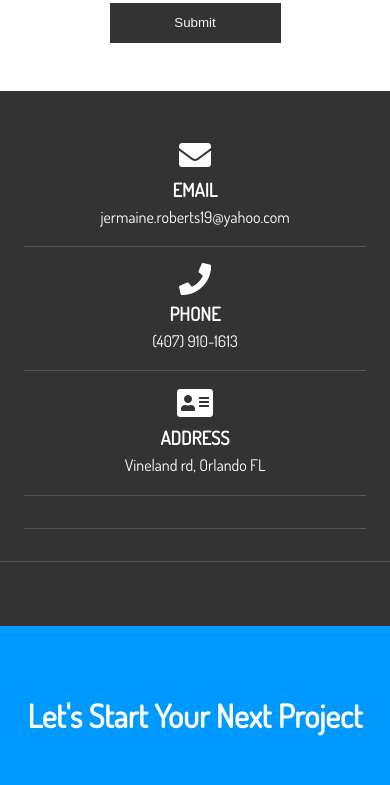
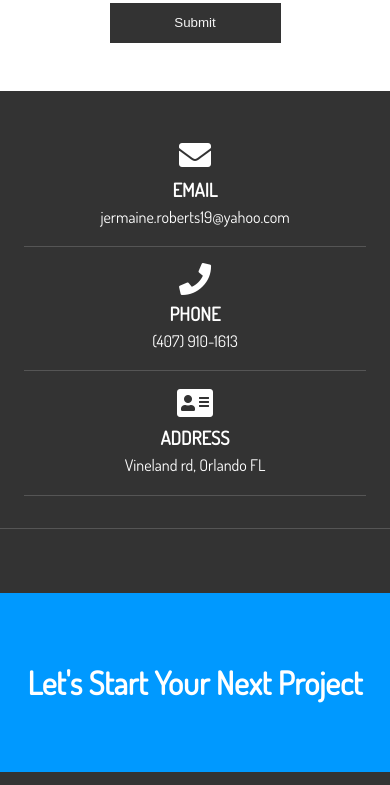
Before and after one commit to trueHiddenLotus/portfolio_website, a plain HTML site: page dist/contact.html in a window 390 px wide. Shown: the part 780-1565 px from the top of the page. Drawn offline with Linux system fonts and the light colour scheme.

Commit message:
bottom b none

```diff
--- a/scss/_media.scss
+++ b/scss/_media.scss
@@ -103,8 +103,8 @@
         padding-bottom: 1rem;
         border-bottom: 1px #555 solid;
       }
-      &:last-child {
-        border: none;
+      .contact-info:last-child {
+        border-bottom: none;
         margin-bottom: 0;
         padding-bottom: 0;
       }
```
Also changed, not shown: dist/css/main.css.
